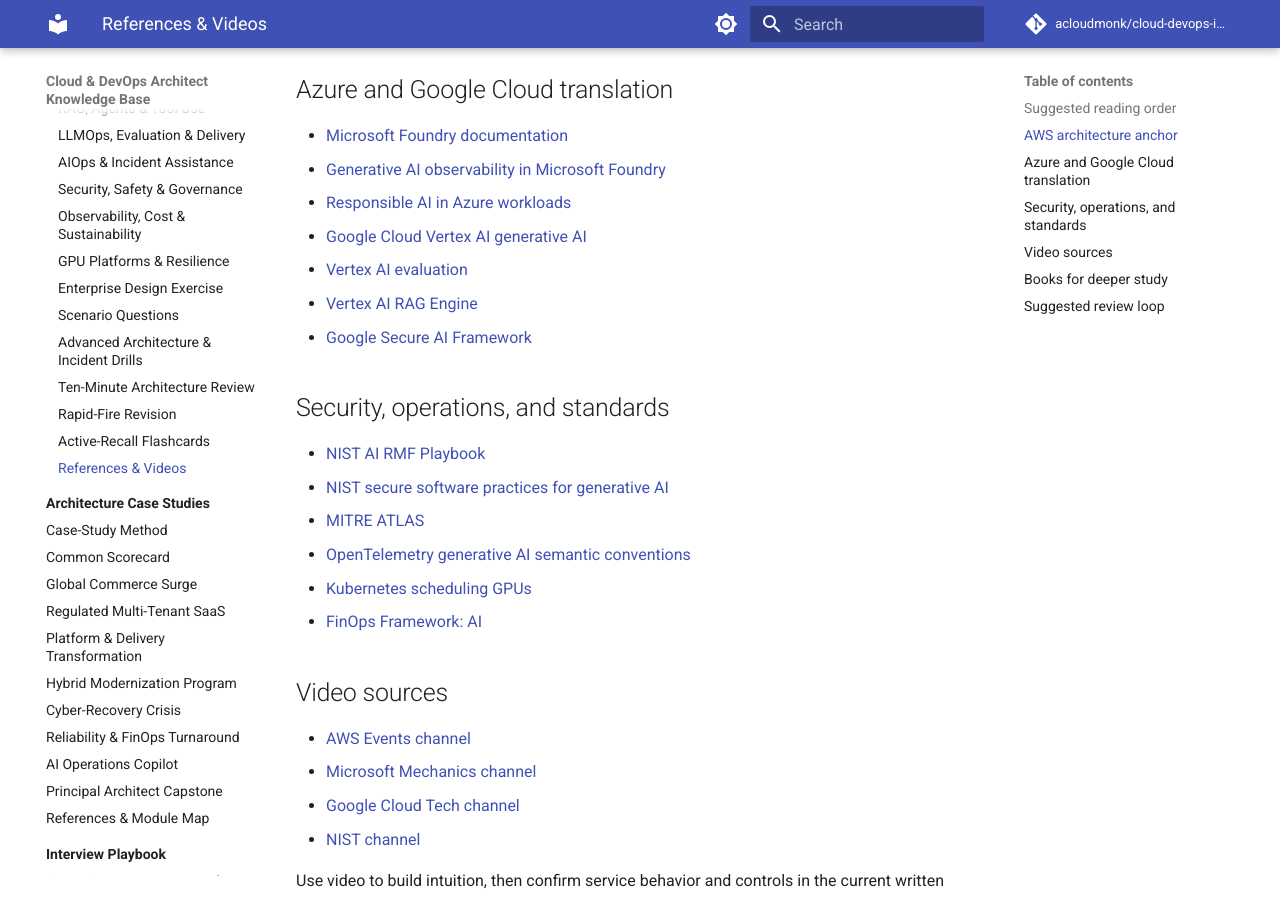
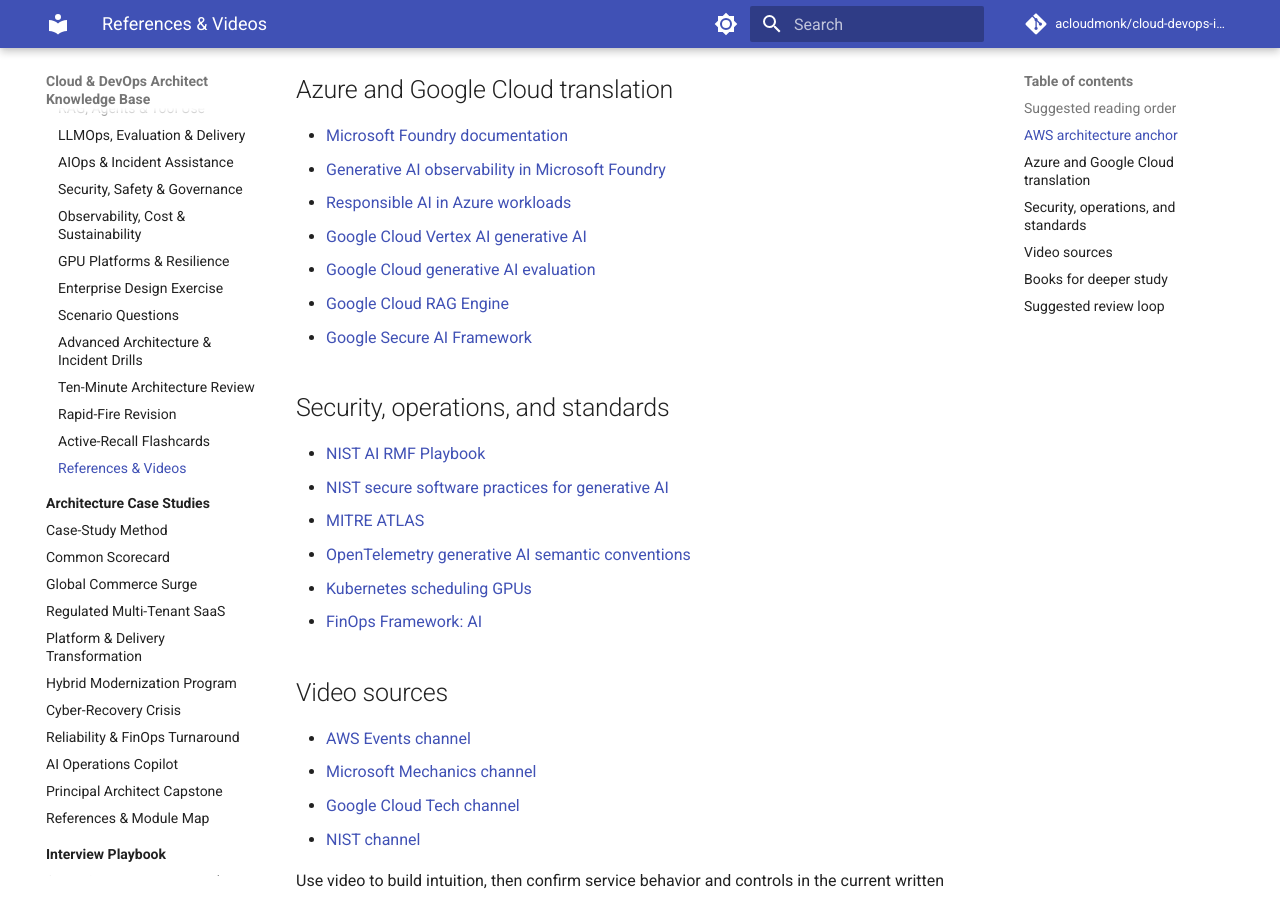
Before and after one commit to acloudmonk/cloud-devops-interview-preparation, an MkDocs documentation site: the page built from docs/31-ai-for-devops/references.md, in a window 1280 px wide and 900 px high, scrolled down 843 px. Built offline with MkDocs 1.6.1 and Material for MkDocs 9.7.7, drawn with Linux system fonts in a browser that asks for light colours; comment, search, counter and statistics services are not loaded.

Commit message:
docs: fix canonical platform reference links

```diff
--- a/docs/31-ai-for-devops/references.md
+++ b/docs/31-ai-for-devops/references.md
@@ -30,8 +30,8 @@
 - [Generative AI observability in Microsoft Foundry](https://learn.microsoft.com/azure/ai-foundry/concepts/observability)
 - [Responsible AI in Azure workloads](https://learn.microsoft.com/azure/well-architected/ai/responsible-ai)
 - [Google Cloud Vertex AI generative AI](https://cloud.google.com/vertex-ai/generative-ai/docs/learn/overview)
-- [Vertex AI evaluation](https://cloud.google.com/vertex-ai/generative-ai/docs/models/evaluation-overview)
-- [Vertex AI RAG Engine](https://cloud.google.com/vertex-ai/generative-ai/docs/rag-overview)
+- [Google Cloud generative AI evaluation](https://docs.cloud.google.com/gemini-enterprise-agent-platform/models/evaluation-overview)
+- [Google Cloud RAG Engine](https://docs.cloud.google.com/gemini-enterprise-agent-platform/build/rag-engine/rag-overview)
 - [Google Secure AI Framework](https://saif.google/)
 
 ## Security, operations, and standards
```
Also changed, not shown: docs/19-platform-engineering/references.md (+1 -1 lines).
